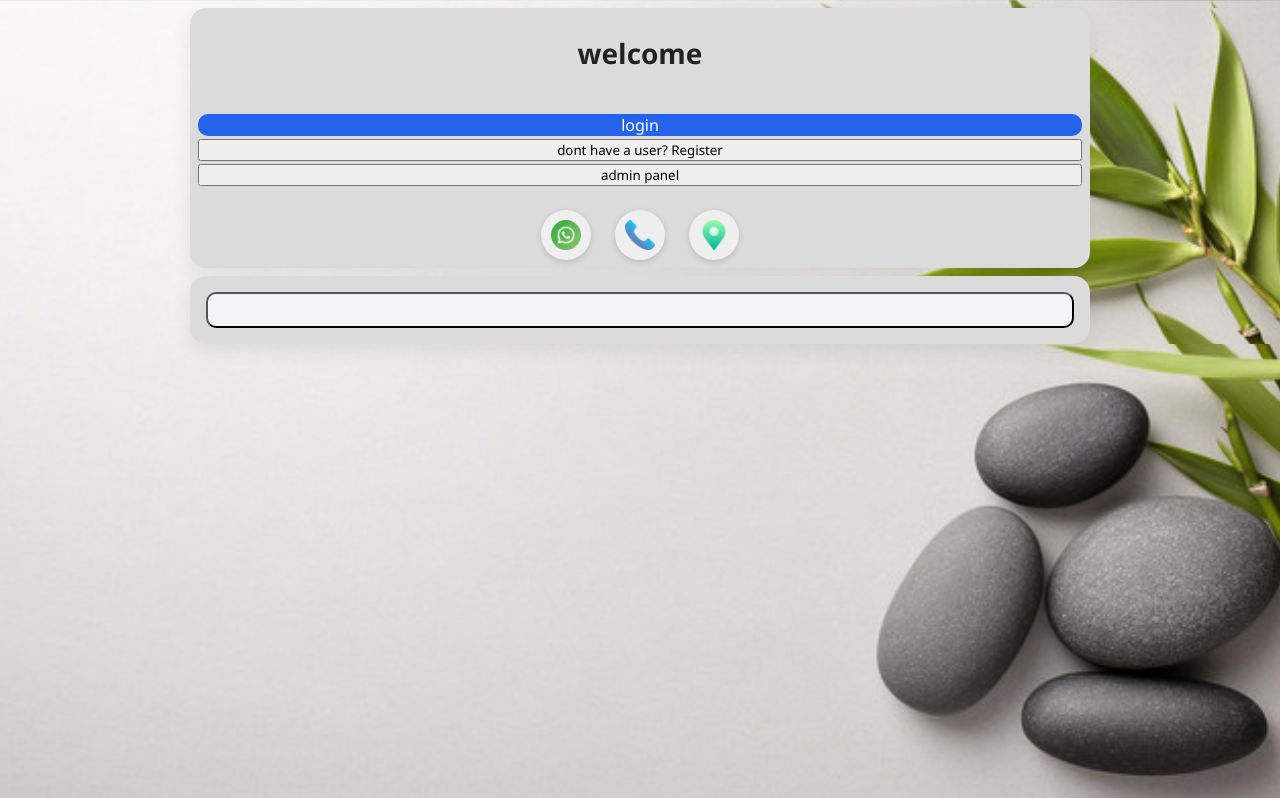
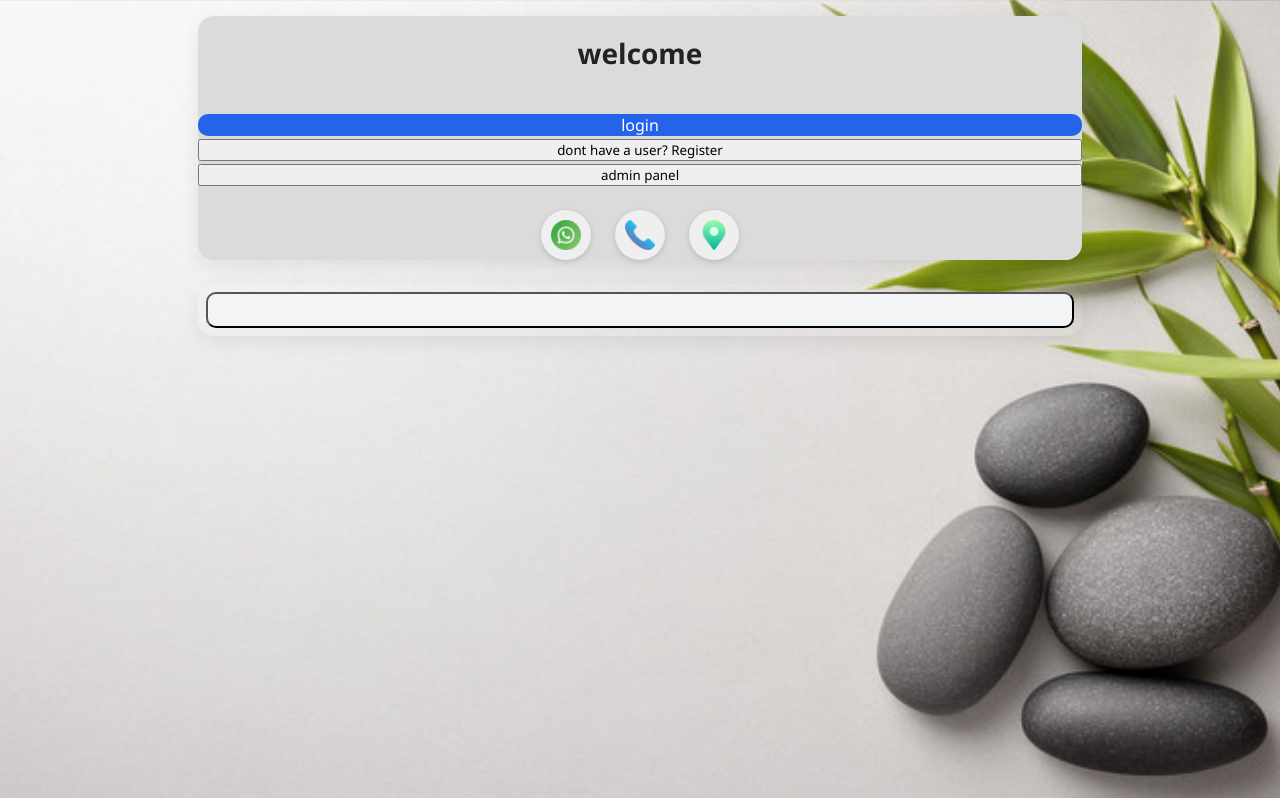
Before and after one commit to omrishe/SchedulEase, a React (Vite) app in the folder frontend/: page /store/1 in a window 1280 px wide. Shown: the top 798 px of the page. Built offline with nearby package versions, Linux system fonts and the light colour scheme; no server answers.

Commit message:
worked on css

```diff
--- a/frontend/src/App.css
+++ b/frontend/src/App.css
@@ -7,45 +7,85 @@
   font-family: "Segoe UI", Roboto, sans-serif;
 }
 
-body, html {
+html {
   background: url("/assets/defaultMainWindowBackground.jpg") no-repeat center center fixed;
   background-size: cover;
-  margin: 0;
-  padding: 0;
+}
+
+/* Main window container */
+.mainPageContainer{
+display: flex;
+flex-direction: column;
+gap: 0.5rem;
+margin: 0.5rem auto;  /* centers contents horizontally */
+max-width: 900px;      /* caps width */
 }
 
 
-
-/* Main window container */
-.interactionContainer {
-  background: url("/assets/mainWindowPic.jpg") no-repeat center center fixed;
-  max-width: 900px;
-  margin: 0.5rem auto;
-  padding: 0.5rem;
+.interactionContainer  {
+  display: flex;
+  flex-direction: column;
   background: rgb(219, 219, 219);
   border-radius: 16px;
+  margin: 0.5rem;
   box-shadow: 0 6px 20px rgba(0, 0, 0, 0.08);
+  gap: 1.5rem;
+}
+
+.appointmentMainWindow {
   display: flex;
   flex-direction: column;
+  background:transparent;
+  border-radius: 16px;
+  margin: 0.5rem;
+  box-shadow: 0 6px 20px rgba(0, 0, 0, 0.08);
   gap: 1.5rem;
-  overflow: hidden;
-}
-
-.appointmentMainWindow{
-  max-width: 900px;
-  margin: 0.5rem auto;
-  padding: 0.5rem;
-  background: rgb(219, 219, 219);
-  border-radius: 16px;
-  box-shadow: 0 6px 20px rgba(0, 0, 0, 0.08);
-  display: flex;
-  flex-direction: column;
-  gap: 1.5rem;
-  overflow: hidden;
 }
 
 .dateContainerMainWindow{
-  padding:50px;
+  border-radius: 25px;
+  margin-bottom: 5px;
+  background: rgb(219, 219, 219);
+}
+
+/* The root calendar container */
+.rbc-calendar {
+  border: none !important;
+  color: black !important;
+}
+
+.rbc-month-view .rbc-date-cell > div {
+  width: 100%;
+  height: 100%;
+  display: flex;
+  align-items: center;
+  justify-content: center;
+  box-sizing: border-box;
+  background: transparent;
+  pointer-events: none;
+}
+
+.rbc-month-view .rbc-date-cell:hover {
+  background-color: rgba(254, 85, 1, 0.1);
+  border-radius: 19px;
+}
+
+.rbc-month-view .rbc-date-cell.daySelected {
+  background-color: rgba(52, 102, 6, 0.1);
+  border-radius: 19px;
+}
+
+/*.rbc-selected > div {
+  background-color: #111826 !important;
+  color: white !important;
+  border-radius: 12px !important;
+}
+*/
+
+.chooseTimeContainer{
+  border-radius: 25px;
+  margin-bottom: 5px;
+  background: rgb(219, 219, 219);
 }
 
 /* Welcome message */
@@ -174,9 +214,6 @@ body, html {
   color: #555;
 }
 
-.dateContainerMainWindow{
-  padding:1rem;
-}
 
 /* Time selection */
 .chooseTimeContainer {
@@ -194,6 +231,7 @@ body, html {
 
 .TimeOptionBtn {
   padding: 0.6rem;
+  margin: 5px;
   border-radius: 8px;
   background: #f87171;
   color: white;
@@ -213,5 +251,4 @@ body, html {
 .NoAvailableAppointmentLabel{
   align-self: first baseline;
   font-size: large;
-
 }
--- a/frontend/src/components/AppointmentSelection.jsx
+++ b/frontend/src/components/AppointmentSelection.jsx
@@ -32,7 +32,7 @@ export function AppointmentSelection({
       }
 
     return (
-          <div>
+          <div className="appointmentMainWindow">
             {windowChooser == "items" && (
               <>
                 <MenuItems
@@ -43,10 +43,10 @@ export function AppointmentSelection({
                 ></MenuItems>
               </>
             )}
-
             {windowChooser == "date" && (
-              <div>
+              <div className="setDateContainer">
                 <ChooseDateContainer
+                    date={appointmentInfo.date}
                     updateDate={updateAppointmentInfo}>
                 </ChooseDateContainer>
                 <ChooseTime //display set appointment area
--- a/frontend/src/components/ChooseDateContainer.jsx
+++ b/frontend/src/components/ChooseDateContainer.jsx
@@ -6,30 +6,23 @@ import enUS from "date-fns/locale/en-US";
 import "react-big-calendar/lib/css/react-big-calendar.css";
 
 export default function ChooseDateContainer({ updateDate,date }) {
-  const locales = {
-    "en-US": enUS,
-  };
-  const myEventsList = [];
-  const localizer = dateFnsLocalizer({
-    format,
-    parse,
-    startOfWeek,
-    getDay,
-    locales,
-  });
+  const locales = {"en-US": enUS,};
+  const localizer = dateFnsLocalizer({format,parse,startOfWeek,getDay,locales,});
+
   return (
     <div className="dateContainerMainWindow">
       <Calendar
       date={date}
         localizer={localizer}
-        events={myEventsList}
+        events={[]}
         startAccessor="start"
         endAccessor="end"
         views={["month"]}
         style={{ height: "250px", color: "black" }}
-        onSelectSlot={(slotinfo) =>
-        updateDate({date:new Date(slotinfo["start"])})
-        }
+        selected={date}
+        onSelectSlot={(slotinfo) =>{
+        updateDate({date:new Date(slotinfo["start"])})}}
+        dayPropGetter={(calendarDate)=>({className: calendarDate.getTime() === date.getTime() ? "rbc-date-cell daySelected": "rbc-date-cell"})}
         selectable={true}
       />
     </div>
--- a/frontend/src/components/ChooseTime.jsx
+++ b/frontend/src/components/ChooseTime.jsx
@@ -20,7 +20,7 @@ export default function ChooseTime({
     }
 
   return (
-    <div>
+    <div className="chooseTimeContainer">
     <span>
         Date Selected:{date.toLocaleDateString("en-GB")}{timeSelected && ` at ${timeSelected}`}
       </span>
--- a/frontend/src/pages/MainPage.jsx
+++ b/frontend/src/pages/MainPage.jsx
@@ -104,7 +104,7 @@ function MainPage({
     </button>
 
   return (
-    <>
+    <div className="mainPageContainer">
       <div className="interactionContainer">
         {/**displays welcome msg if not logged in and welcome userName if logged in */}
         {welcomeMsg}
@@ -121,7 +121,6 @@ function MainPage({
           <button className="wazeBtn waze" onClick={openWaze}></button>
         </div>
         </div>
-        <div className="appointmentMainWindow">
       <AppointmentSelection
       appointmentInfo={appointmentInfo}
       updateAppointmentInfo={updateAppointmentInfo}
@@ -130,7 +129,6 @@ function MainPage({
       availableTimeSlots={availableTimeSlots}
       ></AppointmentSelection>
       </div>
-    </>
   );
 }
 export default MainPage;
```
